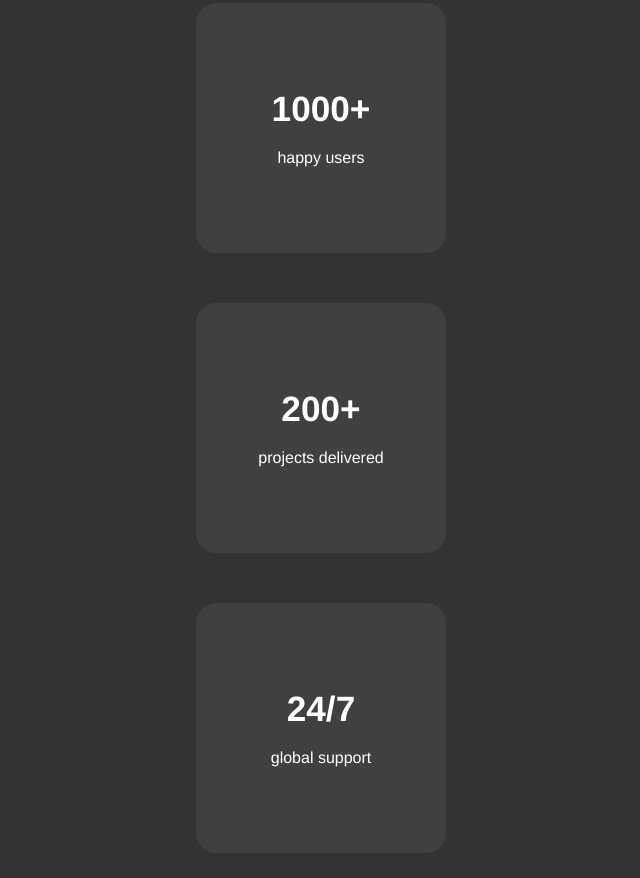
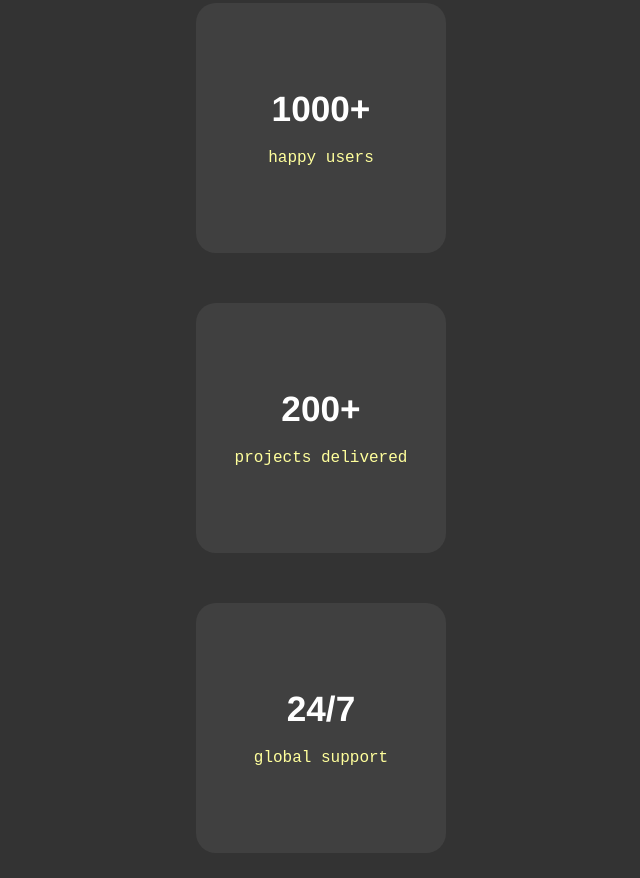
Before and after one commit to lzeunfa/Landing-Page-b-sica, a plain HTML site: page index.html in a window 1280 px wide. Shown: the part 1222-2100 px from the top of the page, without its empty margins (319-959 px from the left). Drawn offline with Linux system fonts and the light colour scheme.

Commit message:
Update geral.css

```diff
--- a/estilos/geral.css
+++ b/estilos/geral.css
@@ -131,3 +131,9 @@ div#pt3 > div#box3 > div.cntbx3 > h1{
     font-size: 2.2em;
     padding-bottom: 20px;
 }
+
+div#pt3 > div#box3 > div.cntbx3 > p{
+    font-family: 'Courier New', Courier, monospace;
+    font-size: 1em;
+    color: rgb(255, 255, 156);
+}
```
